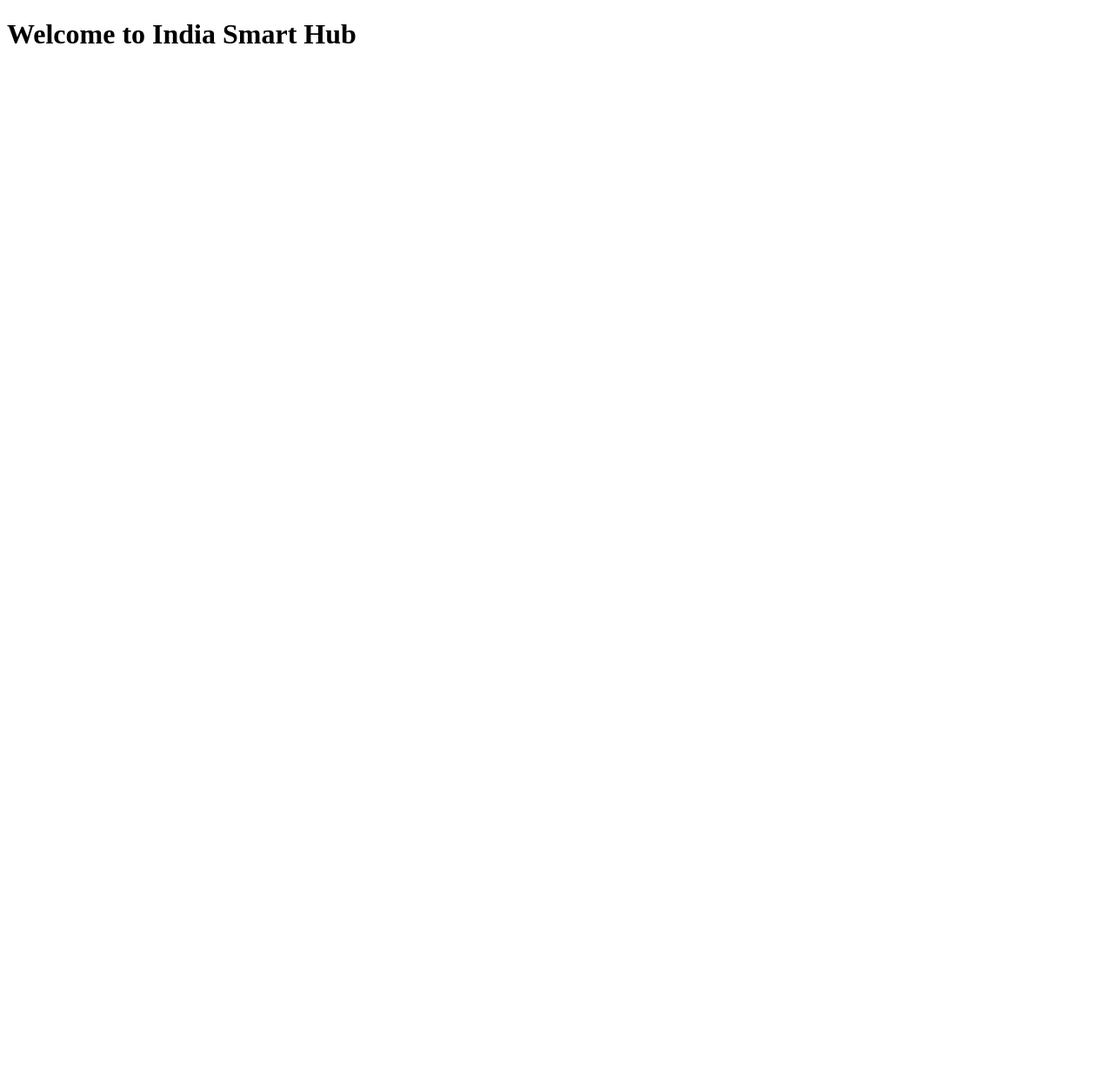
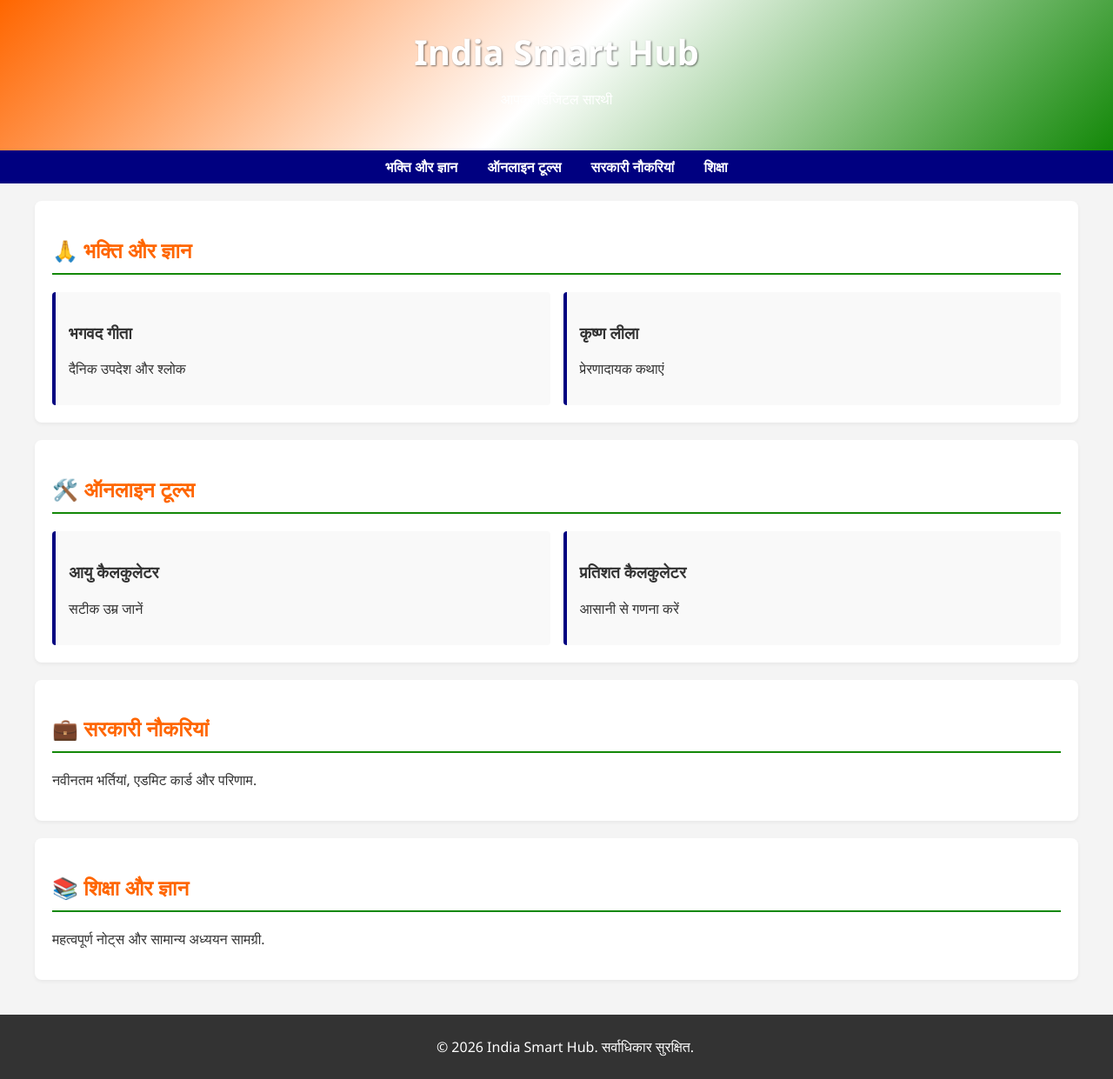
Before and after one commit to deepakmeena1019-debug/INDIA-SMART-HUB, a plain HTML site: page Index.html in a window 1280 px wide. Shown: the whole page at 87% size. Before the commit the page ends 800 px from the top, so only its background shows below. Drawn offline with Linux system fonts and the light colour scheme.

Commit message:
Update Index.html

```diff
--- a/Index.html
+++ b/Index.html
@@ -1,9 +1,71 @@
-<!DOCTYPE html>
-<html>
+
+
+
+  <!DOCTYPE html>
+<html lang="hi">
 <head>
+    <meta charset="UTF-8">
+    <meta name="viewport" content="width=device-width, initial-scale=1.0">
     <title>India Smart Hub</title>
+    <style>
+        body { font-family: 'Segoe UI', Tahoma, Geneva, Verdana, sans-serif; margin: 0; padding: 0; background-color: #f4f4f4; color: #333; }
+        header { background: linear-gradient(135deg, #FF6600, #FFFFFF, #138808); color: #fff; padding: 2rem 1rem; text-align: center; box-shadow: 0 4px 6px rgba(0,0,0,0.1); }
+        h1 { margin: 0; font-size: 2.5rem; text-shadow: 1px 1px 2px rgba(0,0,0,0.5); }
+        nav { background: #000080; color: #fff; text-align: center; padding: 0.5rem 0; position: sticky; top: 0; }
+        nav a { color: #fff; margin: 0 15px; text-decoration: none; font-weight: bold; }
+        .container { padding: 20px; max-width: 1200px; margin: auto; }
+        .section { background: #fff; padding: 20px; margin-bottom: 20px; border-radius: 8px; box-shadow: 0 2px 4px rgba(0,0,0,0.05); }
+        .section h2 { color: #FF6600; border-bottom: 2px solid #138808; padding-bottom: 10px; }
+        .grid { display: grid; grid-template-columns: repeat(auto-fit, minmax(250px, 1fr)); gap: 15px; margin-top: 15px; }
+        .card { background: #f9f9f9; padding: 15px; border-left: 4px solid #000080; border-radius: 4px; }
+        footer { background: #333; color: #fff; text-align: center; padding: 10px; position: relative; bottom: 0; width: 100%; }
+    </style>
 </head>
 <body>
-    <h1>Welcome to India Smart Hub</h1>
+
+<header>
+    <h1>India Smart Hub</h1>
+    <p>आपका डिजिटल सारथी</p>
+</header>
+
+<nav>
+    <a href="#bhakti">भक्ति और ज्ञान</a>
+    <a href="#tools">ऑनलाइन टूल्स</a>
+    <a href="#jobs">सरकारी नौकरियां</a>
+    <a href="#education">शिक्षा</a>
+</nav>
+
+<div class="container">
+    <div id="bhakti" class="section">
+        <h2>🙏 भक्ति और ज्ञान</h2>
+        <div class="grid">
+            <div class="card"><h3>भगवद गीता</h3><p>दैनिक उपदेश और श्लोक</p></div>
+            <div class="card"><h3>कृष्ण लीला</h3><p>प्रेरणादायक कथाएं</p></div>
+        </div>
+    </div>
+
+    <div id="tools" class="section">
+        <h2>🛠️ ऑनलाइन टूल्स</h2>
+        <div class="grid">
+            <div class="card"><h3>आयु कैलकुलेटर</h3><p>सटीक उम्र जानें</p></div>
+            <div class="card"><h3>प्रतिशत कैलकुलेटर</h3><p>आसानी से गणना करें</p></div>
+        </div>
+    </div>
+
+    <div id="jobs" class="section">
+        <h2>💼 सरकारी नौकरियां</h2>
+        <p>नवीनतम भर्तियां, एडमिट कार्ड और परिणाम.</p>
+    </div>
+
+    <div id="education" class="section">
+        <h2>📚 शिक्षा और ज्ञान</h2>
+        <p>महत्वपूर्ण नोट्स और सामान्य अध्ययन सामग्री.</p>
+    </div>
+</div>
+
+<footer>
+    <p>&copy; 2026 India Smart Hub. सर्वाधिकार सुरक्षित.</p>
+</footer>
+
 </body>
 </html>
```
